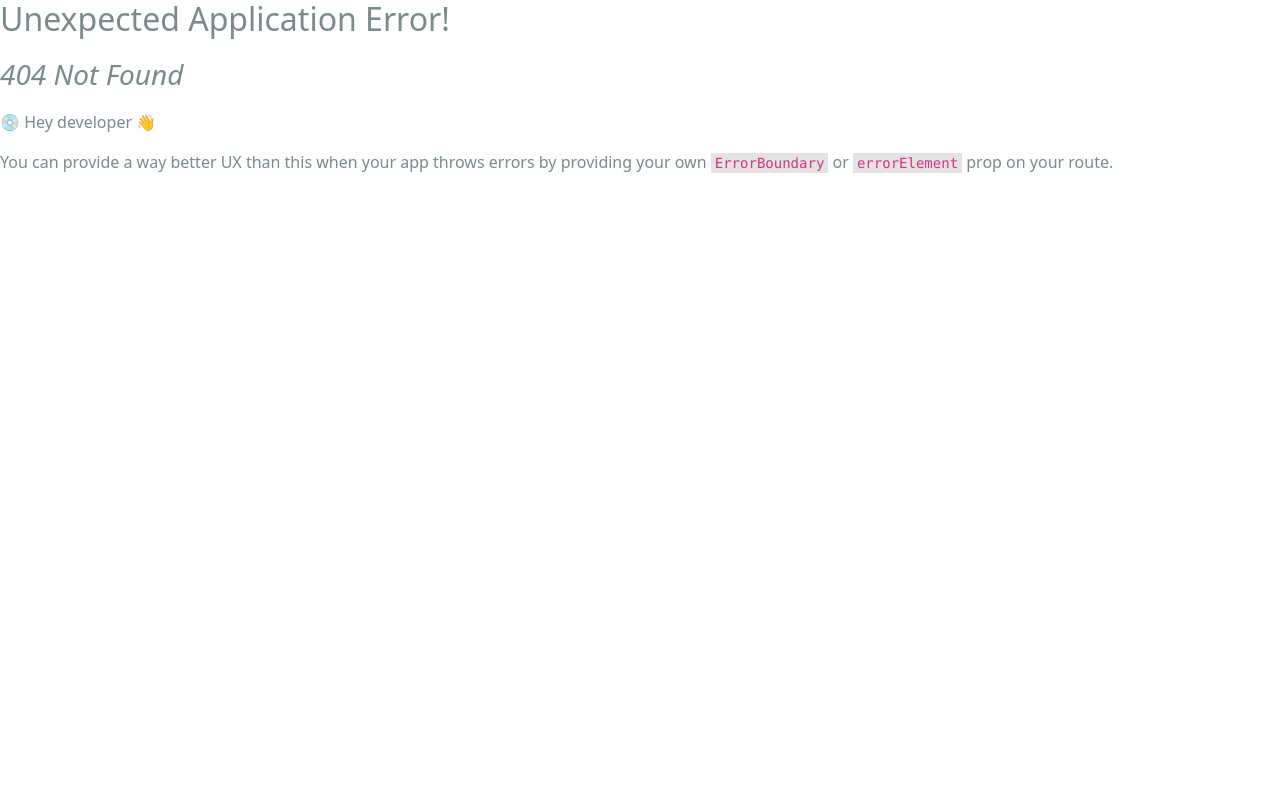
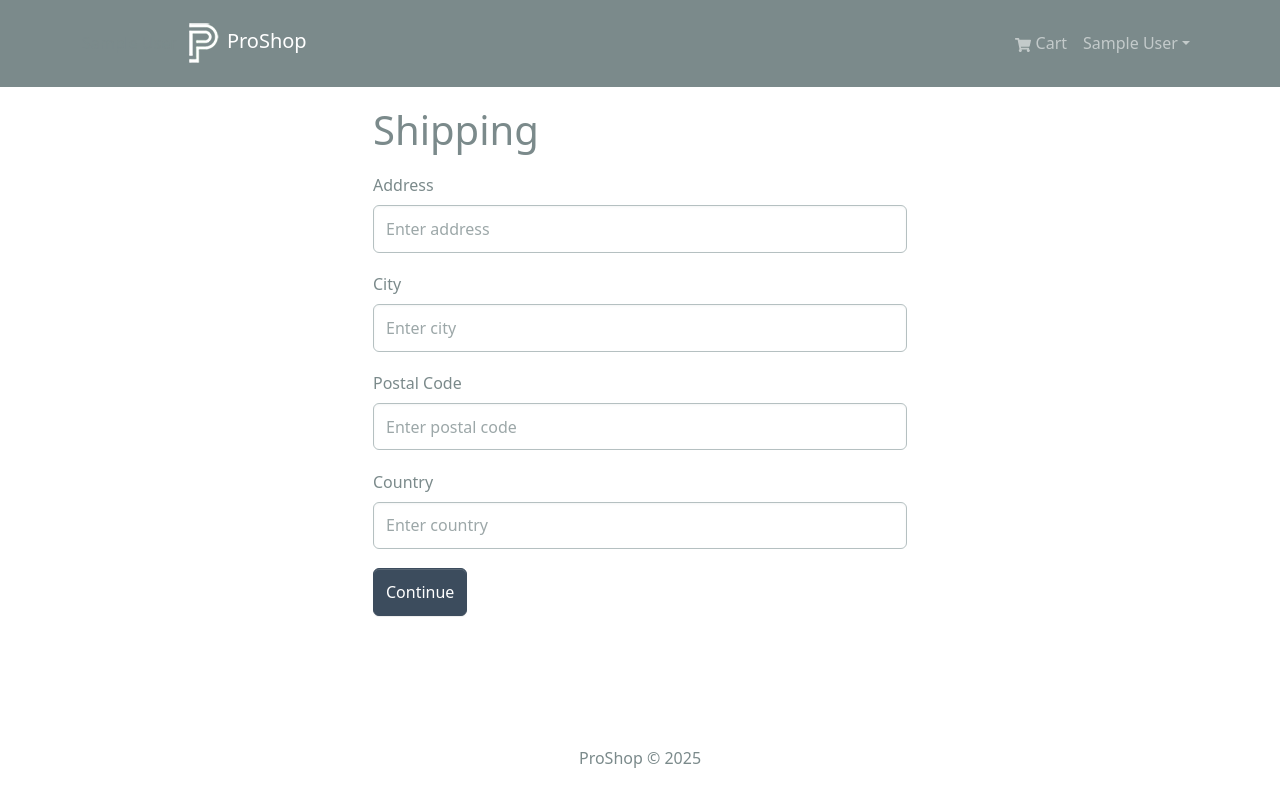
Before and after one commit to alokofficial/eCommerce-v1, a React (Create React App) app in the folder frontend/: page /shipping in a window 1280 px wide. Before the commit this address had no page. Shown: the top 802 px of the page. Built offline with nearby package versions, Linux system fonts and the light colour scheme; sample sign-in values are in the browser's storage.

Commit message:
private Routes

```diff
--- /dev/null
+++ b/frontend/src/components/PrivateRoute.jsx
@@ -0,0 +1,10 @@
+import { Outlet, Navigate } from "react-router-dom"
+import { useSelector } from "react-redux"
+
+
+const PrivateRoute = () => {
+    const { userInfo } = useSelector((state) => state.auth)
+  return userInfo ? <Outlet /> : <Navigate to="/login"  replace/>
+}
+
+export default PrivateRoute
--- a/frontend/src/index.js
+++ b/frontend/src/index.js
@@ -10,6 +10,8 @@
 import CartScreen from './screens/CartScreen.jsx';
 import LoginScreen from './screens/LoginScreen.jsx';
 import RegisterScreen from './screens/RegisterScreen.jsx';
+import ShippingScreen from './screens/ShippingScreen.jsx';
+import PrivateRoute from './components/PrivateRoute.jsx';
 // import reportWebVitals from './reportWebVitals.js';
 import { Provider } from 'react-redux';
 import store from './store.js';
@@ -25,9 +27,12 @@
     <Route path='/' element={<App />}>
       <Route index={true} path='/' element={<HomeScreen />} />
       <Route path='/product/:id' element={<ProductScreen />} />
-      <Route path='/cart' element={<CartScreen />} />
       <Route path='/login' element={<LoginScreen />} />
       <Route path='/register' element={<RegisterScreen />} />
+      <Route path='' element={<PrivateRoute />}>
+        <Route path='/cart' element={<CartScreen />} />
+        <Route path='/shipping' element={<ShippingScreen />} />
+      </Route>
     </Route>
   )
 );
--- a/frontend/src/slices/cartSlice.js
+++ b/frontend/src/slices/cartSlice.js
@@ -1,6 +1,6 @@
 import { createSlice } from '@reduxjs/toolkit';
 import { updateCart } from '../utils/cartUtils';
-const initialState = localStorage.getItem('cart') ? JSON.parse(localStorage.getItem('cart')) : {cartItems:[]};
+const initialState = localStorage.getItem('cart') ? JSON.parse(localStorage.getItem('cart')) : {cartItems:[], shippingAddress: {}, paymentMethod: 'PayPal'};
 
 const cartSlice = createSlice({
     name: 'cart',
@@ -19,9 +19,13 @@
         removeFromCart:(state,action)=>{
             state.cartItems = state.cartItems.filter(x => x._id !== action.payload);
             return updateCart(state);
+        },
+        saveShippingAddress:(state,action)=>{
+            state.shippingAddress = action.payload;
+            return updateCart(state);
         }
     }
 });
 
-export const { addToCart, removeFromCart } = cartSlice.actions;
+export const { addToCart, removeFromCart, saveShippingAddress } = cartSlice.actions;
 export default cartSlice.reducer
```
